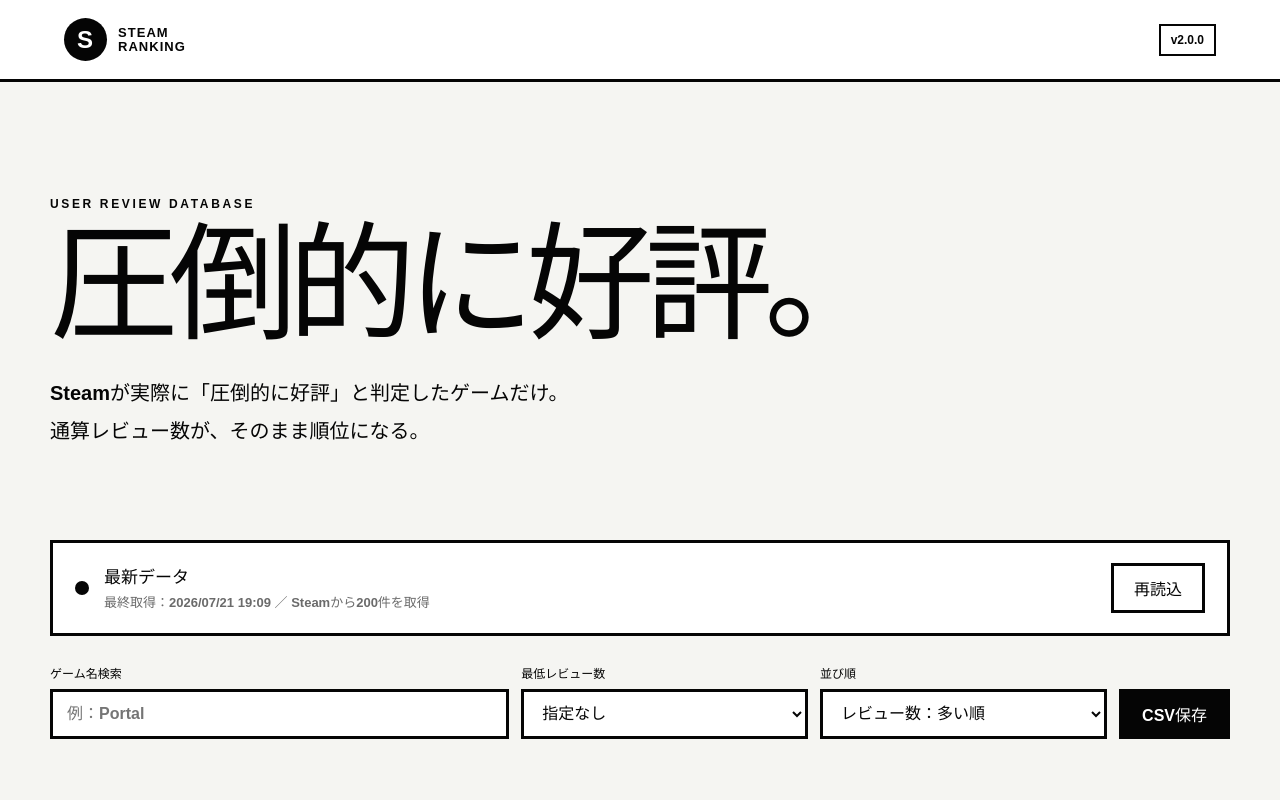
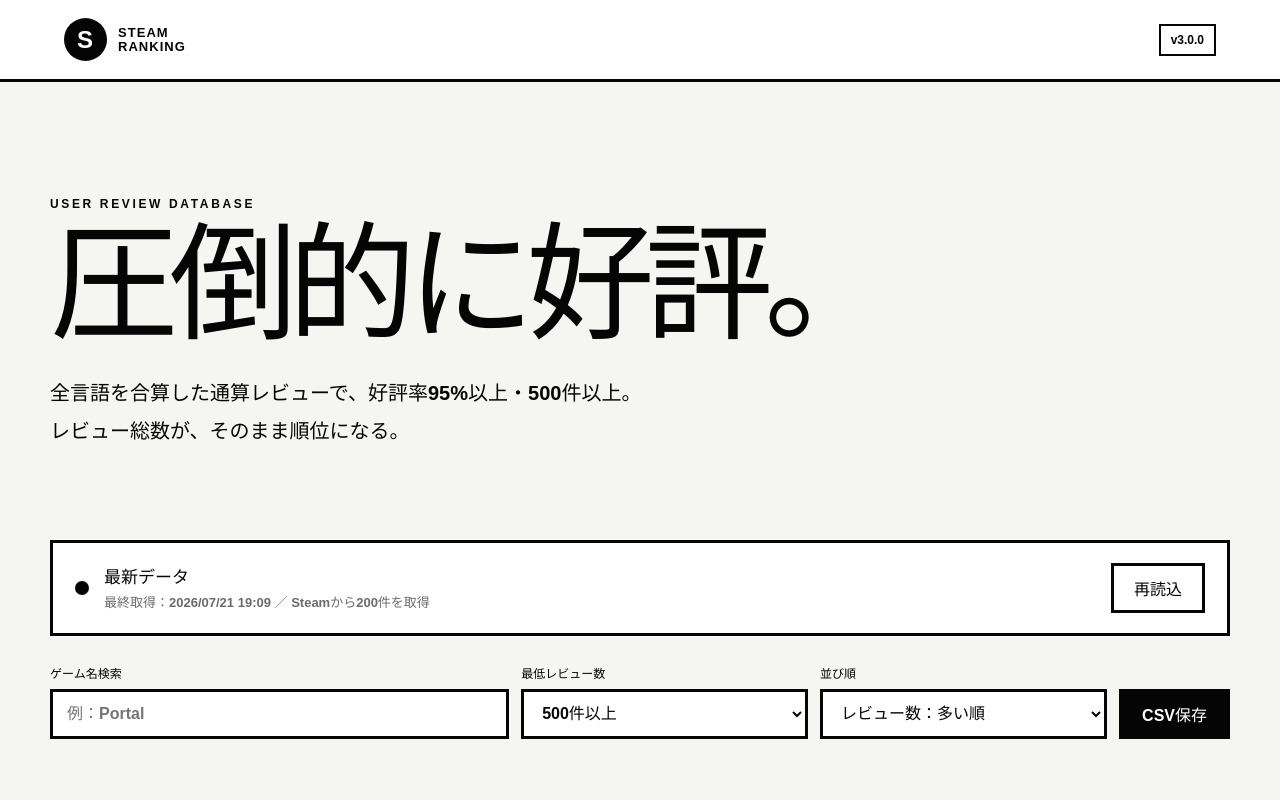
Before and after one commit to sthsz7t74m-glitch/steam-serch, a website: page index.html in a window 1280 px wide. Shown: the top 800 px of the page. Drawn offline with Linux system fonts and the light colour scheme.

Commit message:
Update ranking criteria and color design

```diff
--- a/index.html
+++ b/index.html
@@ -3,8 +3,8 @@
 <head>
   <meta charset="UTF-8">
   <meta name="viewport" content="width=device-width, initial-scale=1.0">
-  <meta name="theme-color" content="#000000">
-  <meta name="description" content="Steamで『圧倒的に好評』のゲームを、通算レビュー数の多い順に表示するランキング。">
+  <meta name="theme-color" content="#163a5f">
+  <meta name="description" content="Steamの全言語合算レビューで、好評率95%以上・500件以上のゲームをレビュー数順に表示するランキング。">
   <title>Steam 圧倒的に好評ランキング</title>
   <link rel="stylesheet" href="styles.css">
 </head>
@@ -14,14 +14,14 @@
       <span class="brand-mark">S</span>
       <span>STEAM<br>RANKING</span>
     </a>
-    <span class="version">v2.0.0</span>
+    <span class="version">v3.0.0</span>
   </header>
 
   <main>
     <section class="hero">
       <p class="eyebrow">USER REVIEW DATABASE</p>
       <h1>圧倒的に好評。</h1>
-      <p class="hero-copy">Steamが実際に「圧倒的に好評」と判定したゲームだけ。<br>通算レビュー数が、そのまま順位になる。</p>
+      <p class="hero-copy"><strong>全言語を合算</strong>した通算レビューで、好評率95%以上・500件以上。<br>レビュー総数が、そのまま順位になる。</p>
     </section>
 
     <section class="status-panel" id="statusPanel" aria-live="polite">
@@ -43,7 +43,7 @@
       <label>
         <span>最低レビュー数</span>
         <select id="minimumReviews">
-          <option value="0">指定なし</option>
+          <option value="500">500件以上</option>
           <option value="10000">1万件以上</option>
           <option value="50000">5万件以上</option>
           <option value="100000">10万件以上</option>
@@ -85,10 +85,10 @@
       <p class="eyebrow">RANKING POLICY</p>
       <h2>ランキングの定義</h2>
       <div class="definition-grid">
-        <article><span>01</span><h3>Steam判定</h3><p>Steamの通算評価が「圧倒的に好評」のゲームのみ。</p></article>
-        <article><span>02</span><h3>レビュー数順</h3><p>Steamが返す通算レビュー総数の多い順。</p></article>
-        <article><span>03</span><h3>ゲーム本体</h3><p>ゲームカテゴリーを対象にし、App IDの重複を除外。</p></article>
-        <article><span>04</span><h3>最大200件</h3><p>レビュー数順に走査し、条件を満たす上位200件まで。</p></article>
+        <article><span>01</span><h3>全言語を合算</h3><p>特定言語だけでなく、Steamの全言語レビューを合算。</p></article>
+        <article><span>02</span><h3>好評率95%以上</h3><p>好評数÷レビュー総数が95%以上のゲームのみ。</p></article>
+        <article><span>03</span><h3>500件以上</h3><p>通算レビュー総数が500件以上のゲームのみ。</p></article>
+        <article><span>04</span><h3>レビュー数順</h3><p>該当ゲームをレビュー総数の多い順にすべて掲載。</p></article>
       </div>
     </section>
   </main>
```
